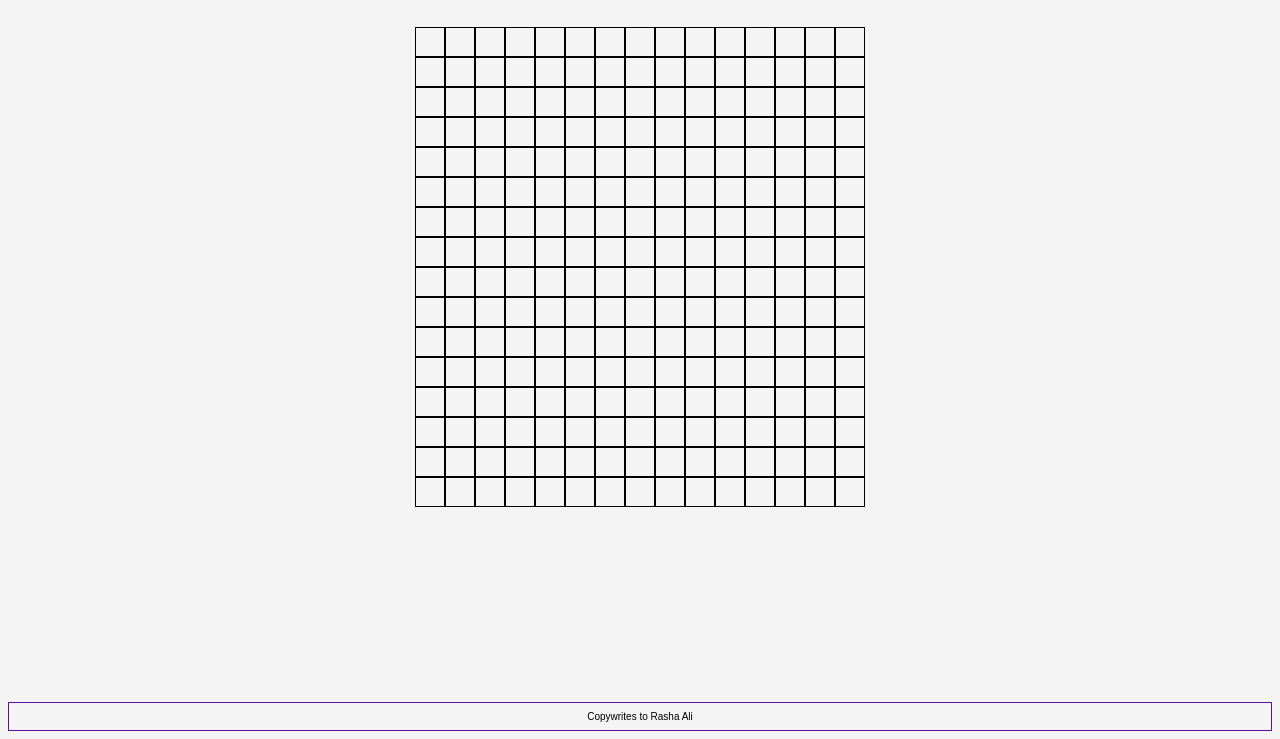
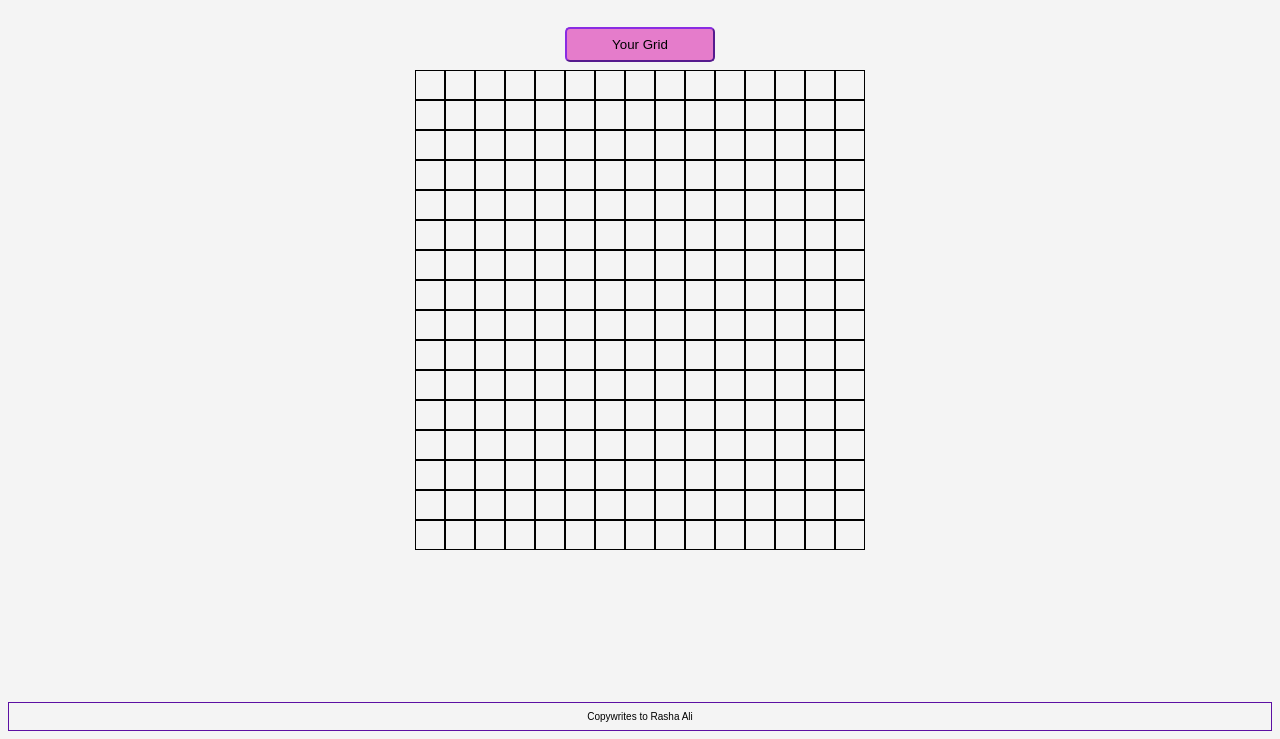
Before and after one commit to marsila/Etch-a-Sketch, a plain HTML site: page index.html in a window 1280 px wide. Shown: the part 61-800 px from the top of the page. Drawn offline with Linux system fonts and the light colour scheme.

Commit message:
Adding a button

```diff
--- a/script.js
+++ b/script.js
@@ -1,10 +1,13 @@
 const container = document.querySelector(".container");
-
-//const p = document.createElement("p");
+const gridContainer = document.createElement("div");
+gridContainer.classList.add("grid-container");
+const btn = document.createElement("button");
 
 
-//p.textContent = "Hi there";
-//container.appendChild(p);
+btn.textContent = "Your Grid";
+btn.classList.add("btn");
+container.appendChild(btn);
+container.appendChild(gridContainer);
 //console.log(p.textContent);
 
 
@@ -12,7 +15,7 @@ const container = document.querySelector(".container");
     for (let i = 0; i <256; i++) {
         const div = document.createElement("div");
         div.setAttribute("class","box");
-        container.appendChild(div);
+        gridContainer.appendChild(div);
     }
     console.log("inside the fun");
 
--- a/styles.css
+++ b/styles.css
@@ -22,12 +22,31 @@ main {
 .container {
     margin: 0.5rem;
     display: flex;
+    flex-direction: column;
+    align-items: center;
+}
+
+.btn {
+    width: 150px;
+    background-color: rgb(229, 124, 203);
+    height: 35px;
+    border-radius: 5px;
+    border-color: blueviolet;
+}
+.btn:hover {
+    cursor: pointer;
+    background-color:  rgb(95, 23, 77);
+    color: #f4f4f4;
+}
+.grid-container {
+    margin: 0.5rem;
+    display: flex;
     flex-direction: row;
     flex-wrap: wrap;
     align-items: center;
     justify-content: center;
 }
-.container>div:nth-child(16n + 1) {
+.grid-container>div:nth-child(16n + 1) {
   width: 100%;
   border: 0;
   height: 0;
@@ -37,7 +56,9 @@ main {
     height: 30px;
     width: 30px;
 }
-
+.box:hover {
+    background-color: rgb(131, 66, 192);
+}
 footer {
     font-size: x-small;
     text-align: center;
```
